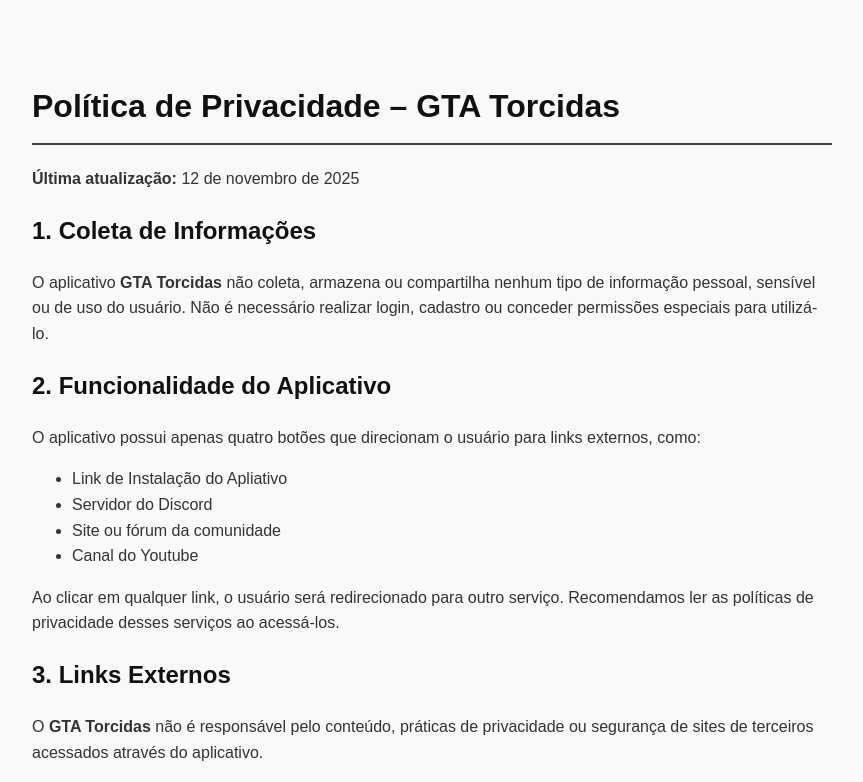
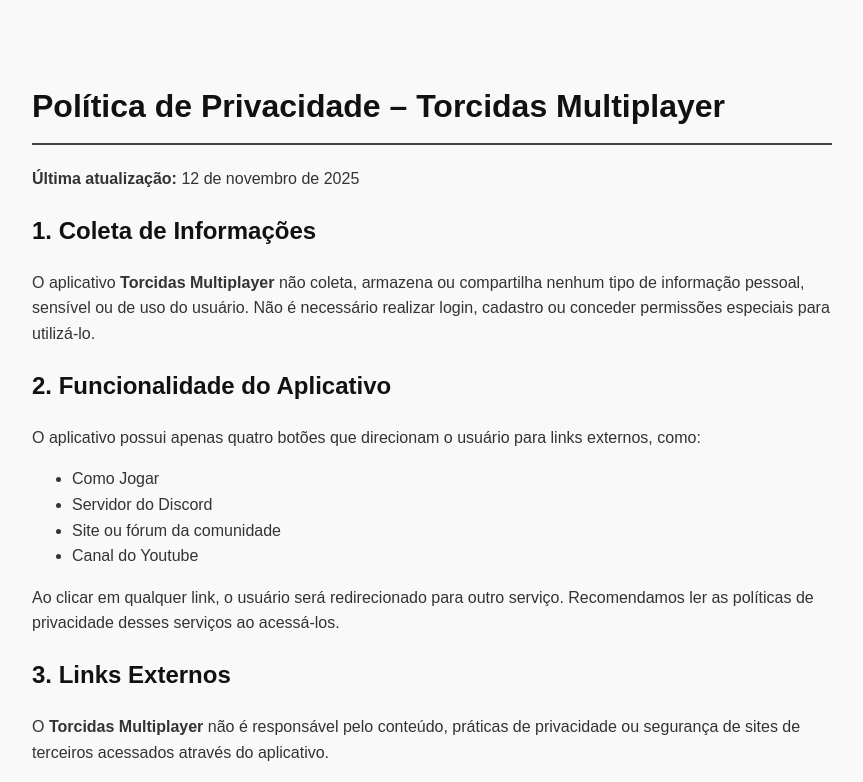
Before and after one commit to Foqsz/gtatorcidas-politica-de-privacidade, a plain HTML site: page index.html in a window 1280 px wide. Shown: the top 782 px of the page, without its empty margins (208-1071 px from the left). Drawn offline with Linux system fonts and the light colour scheme.

Commit message:
Update title and references from GTA Torcidas to Torcidas Multiplayer

```diff
--- a/index.html
+++ b/index.html
@@ -3,7 +3,7 @@
 <head>
   <meta charset="UTF-8">
   <meta name="viewport" content="width=device-width, initial-scale=1.0">
-  <title>Política de Privacidade - GTA Torcidas</title>
+  <title>Política de Privacidade - Torcidas Multiplayer</title>
   <style>
     body {
       font-family: Arial, sans-serif;
@@ -34,17 +34,17 @@
 </head>
 <body>
 
-  <h1>Política de Privacidade – GTA Torcidas</h1>
+  <h1>Política de Privacidade – Torcidas Multiplayer</h1>
   <p><strong>Última atualização:</strong> 12 de novembro de 2025</p>
 
   <h2>1. Coleta de Informações</h2>
-  <p>O aplicativo <strong>GTA Torcidas</strong> não coleta, armazena ou compartilha nenhum tipo de informação pessoal, sensível ou de uso do usuário.
+  <p>O aplicativo <strong>Torcidas Multiplayer</strong> não coleta, armazena ou compartilha nenhum tipo de informação pessoal, sensível ou de uso do usuário.
   Não é necessário realizar login, cadastro ou conceder permissões especiais para utilizá-lo.</p>
 
   <h2>2. Funcionalidade do Aplicativo</h2>
   <p>O aplicativo possui apenas quatro botões que direcionam o usuário para links externos, como:</p>
   <ul>
-    <li>Link de Instalação do Apliativo</li>
+    <li>Como Jogar</li>
     <li>Servidor do Discord</li>
     <li>Site ou fórum da comunidade</li>
     <li>Canal do Youtube</li>
@@ -52,7 +52,7 @@
   <p>Ao clicar em qualquer link, o usuário será redirecionado para outro serviço. Recomendamos ler as políticas de privacidade desses serviços ao acessá-los.</p>
 
   <h2>3. Links Externos</h2>
-  <p>O <strong>GTA Torcidas</strong> não é responsável pelo conteúdo, práticas de privacidade ou segurança de sites de terceiros acessados através do aplicativo.</p>
+  <p>O <strong>Torcidas Multiplayer</strong> não é responsável pelo conteúdo, práticas de privacidade ou segurança de sites de terceiros acessados através do aplicativo.</p>
 
   <h2>4. Segurança</h2>
   <p>Como o aplicativo não coleta dados, não há armazenamento de informações sensíveis. Mesmo assim, boas práticas de segurança são aplicadas durante o desenvolvimento.</p>
```
